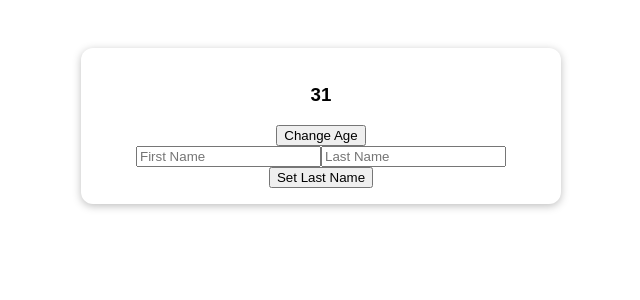
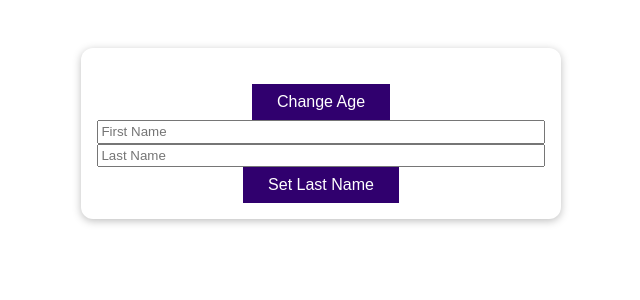
Before and after one commit to Rikai-TungVu/Composition-API, a Vue app: page / in a window 1280 px wide. Shown: the top 300 px of the page, without its empty margins (319-959 px from the left). Built offline with nearby package versions, Linux system fonts and the light colour scheme; the HTML template or start-up script is replaced by a standard one.

Commit message:
devide css file and define component and props

```diff
--- a/src/App.vue
+++ b/src/App.vue
@@ -1,7 +1,7 @@
 <template>
   <section class="container">
-    <h2>{{ userName }}</h2>
-    <h3>{{ age }}</h3>
+    <user-data></user-data>
+    <!-- call UserData(child) -->
     <button @click="setAge">Change Age</button>
     <div>
       <input type="text" placeholder="First Name" v-model="firstName" />
@@ -15,12 +15,19 @@
 </template>
 
 <script>
+import './components/graphic/setting.css';
+
+import UserData from './components/Data/UserData.vue';
 import { ref, computed, watch } from 'vue';
 /* import { ref } from 'vue'; */
 // ref work with single data(.value)
 // reactive work with group data
 
 export default {
+  components: {
+    UserData,
+    // Define componemt in App.vue(parent)
+  },
   setup() {
     // const uName = ref('Monday');
     const firstName = ref('');
@@ -81,26 +88,3 @@ export default {
   // },
 };
 </script>
-
-<style>
-* {
-  box-sizing: border-box;
-}
-
-html {
-  font-family: sans-serif;
-}
-
-body {
-  margin: 0;
-}
-
-.container {
-  margin: 3rem auto;
-  max-width: 30rem;
-  border-radius: 12px;
-  box-shadow: 0 2px 8px rgba(0, 0, 0, 0.26);
-  padding: 1rem;
-  text-align: center;
-}
-</style>
--- /dev/null
+++ b/src/components/Data/UserData.vue
@@ -0,0 +1,11 @@
+<template>
+  <h2>{{ userName }}</h2>
+  <h3>{{ age }}</h3>
+</template>
+
+<script>
+export default {
+  props: ['userName', 'age'],
+  //Define props in UserData(child)
+};
+</script>
--- /dev/null
+++ b/src/components/graphic/setting.css
@@ -0,0 +1,67 @@
+* {
+  box-sizing: border-box;
+}
+
+html {
+  font-family: sans-serif;
+}
+
+body {
+  margin: 0;
+}
+
+.container {
+  margin: 3rem auto;
+  max-width: 30rem;
+  border-radius: 12px;
+  box-shadow: 0 2px 8px rgba(0, 0, 0, 0.26);
+  padding: 1rem;
+  text-align: center;
+}
+
+header {
+  width: 100%;
+  height: 5rem;
+  display: flex;
+  justify-content: center;
+  align-items: center;
+  background-color: #30006e;
+  color: white;
+}
+
+section {
+  margin: 2rem auto;
+  max-width: 35rem;
+  padding: 1rem;
+  box-shadow: 0 2px 8px rgba(0, 0, 0, 0.26);
+  border-radius: 12px;
+}
+
+form div {
+  margin: 1rem 0;
+}
+
+input {
+  width: 100%;
+  padding: 0.15rem;
+}
+
+label {
+  font-weight: bold;
+  margin: 0.5rem 0;
+}
+
+button {
+  background-color: #30006e;
+  border: 1px solid #30006e;
+  font: inherit;
+  cursor: pointer;
+  padding: 0.5rem 1.5rem;
+  color: white;
+}
+
+button:hover,
+button:active {
+  background-color: #5819ac;
+  border-color: #5819ac;
+}
```
